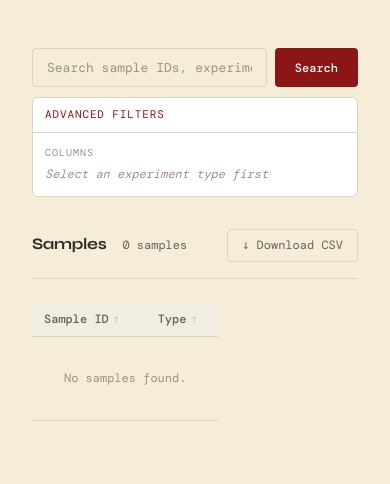
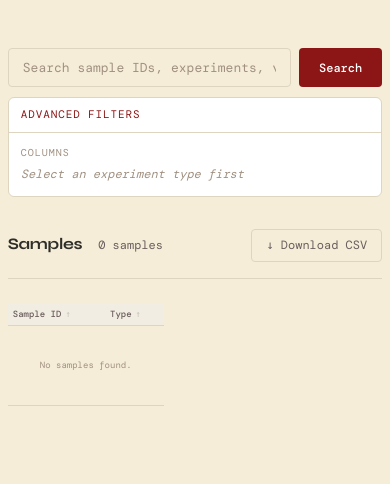
Before and after one commit to eisbell82/Django_Trial_Run_eisbell, a Django app: page /samples/ in a window 390 px wide. Shown: the part 56-540 px from the top of the page. Run offline with Django 5.2, Linux system fonts and the light colour scheme; data that the repository does not hold is empty; some web fonts are replaced.

Commit message:
Responsive sample table: near-full-width, linear column compression
- Table spans near full viewport (2vw side padding) instead of being
  restricted to the 1100px centered column
- font-size and cell padding use clamp() to shrink linearly as the
  viewport narrows, deferring to horizontal scroll only at minimum sizes
- white-space: nowrap on td so columns never wrap text
- Applies to both /samples/ global page and experiment samples tab

Co-Authored-By: Claude Sonnet 4.6 <noreply@anthropic.com>

```diff
--- a/repository/static/repository/css/style.css
+++ b/repository/static/repository/css/style.css
@@ -366,20 +366,25 @@ hr.divider { border: none; border-top: 1px solid var(--border); margin: 2rem 0;
   width: 180px;
 }
 .sample-col-input:focus { outline: none; border-color: var(--accent); }
-.sample-table-wrap { overflow-x: auto; }
+.sample-table-wrap { overflow-x: auto; width: 100%; }
 .sample-table {
-  min-width: max-content; border-collapse: collapse; font-size: 12px;
+  border-collapse: collapse;
+  font-size: clamp(9px, 1.1vw, 12px);
+  width: auto;
 }
-.detail-body.samples-active { grid-template-columns: 1fr; }
+.detail-body.samples-active {
+  grid-template-columns: 1fr; max-width: 100%; padding: 1.5rem 2vw;
+}
 .detail-body.samples-active .detail-sidebar { display: none; }
 .sample-table th {
-  text-align: left; padding: 7px 12px;
+  text-align: left; padding: clamp(4px, 0.55vw, 7px) clamp(5px, 0.9vw, 12px);
   background: var(--tag-bg); border-bottom: 1px solid var(--border);
   color: var(--text-muted); font-weight: 500; white-space: nowrap;
 }
 .sample-table td {
-  padding: 7px 12px; border-bottom: 1px solid var(--border);
-  color: var(--text-muted); vertical-align: middle;
+  padding: clamp(4px, 0.55vw, 7px) clamp(5px, 0.9vw, 12px);
+  border-bottom: 1px solid var(--border);
+  color: var(--text-muted); vertical-align: middle; white-space: nowrap;
 }
 .sample-table tbody tr:hover { background: var(--tag-bg); }
 .sample-id-cell { color: var(--text); font-weight: 500; }
--- a/repository/templates/repository/detail.html
+++ b/repository/templates/repository/detail.html
@@ -323,8 +323,8 @@
       </div>
       {% endif %}
 
-      <div class="sample-table-wrap" style="width:100%">
-        <table class="sample-table" style="width:100%;min-width:max-content">
+      <div class="sample-table-wrap">
+        <table class="sample-table">
           <thead>
             <tr>
               <th>
--- a/repository/templates/repository/samples.html
+++ b/repository/templates/repository/samples.html
@@ -5,7 +5,7 @@
 {% block nav_samples %}active{% endblock %}
 
 {% block content %}
-<div class="section" style="padding-top:3rem">
+<div style="max-width:100%;padding:3rem 2vw 4rem;margin:0 auto">
 
   <div style="margin-bottom:2rem">
     <form method="get" action="{% url 'repository:samples' %}" id="samples-filter-form">
```
